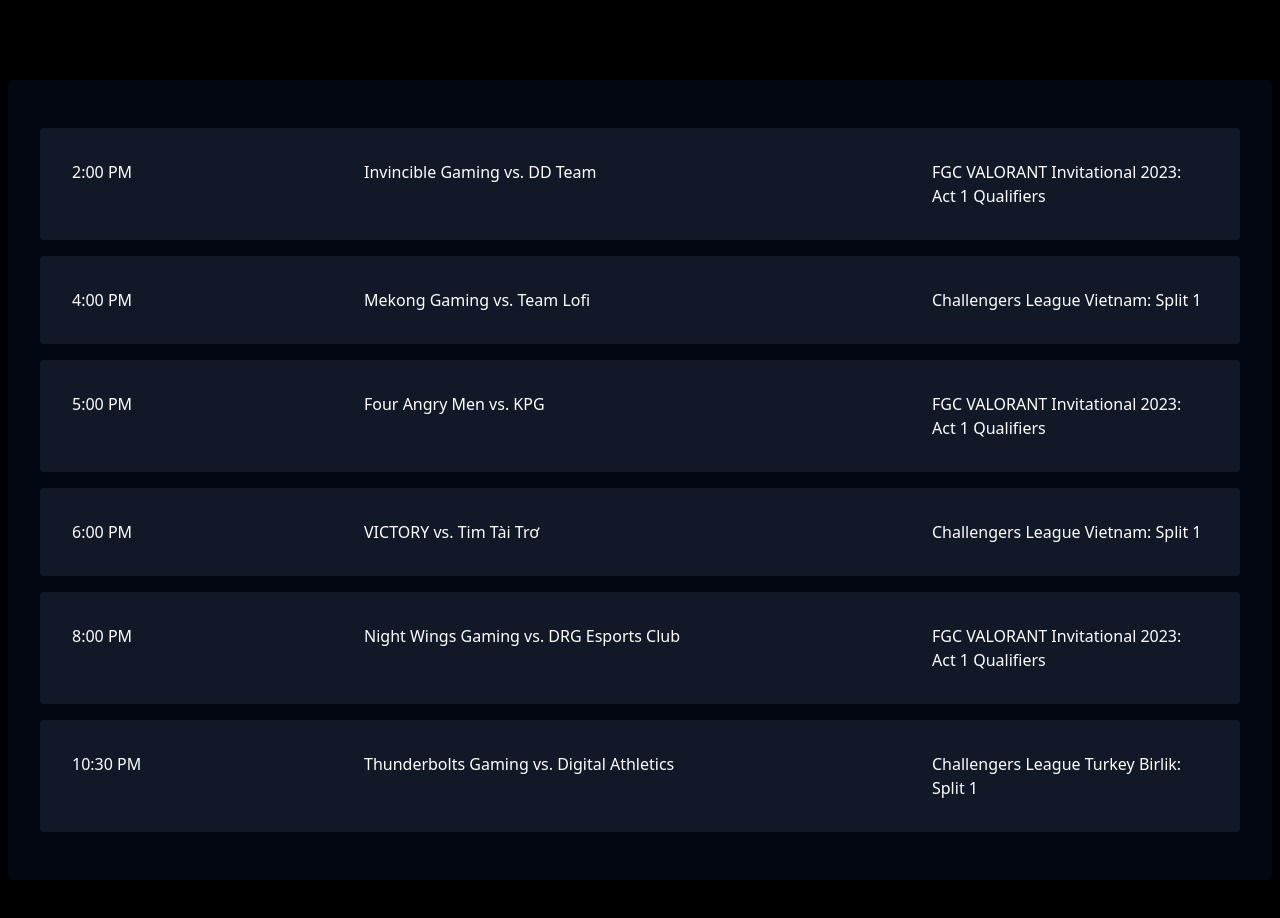
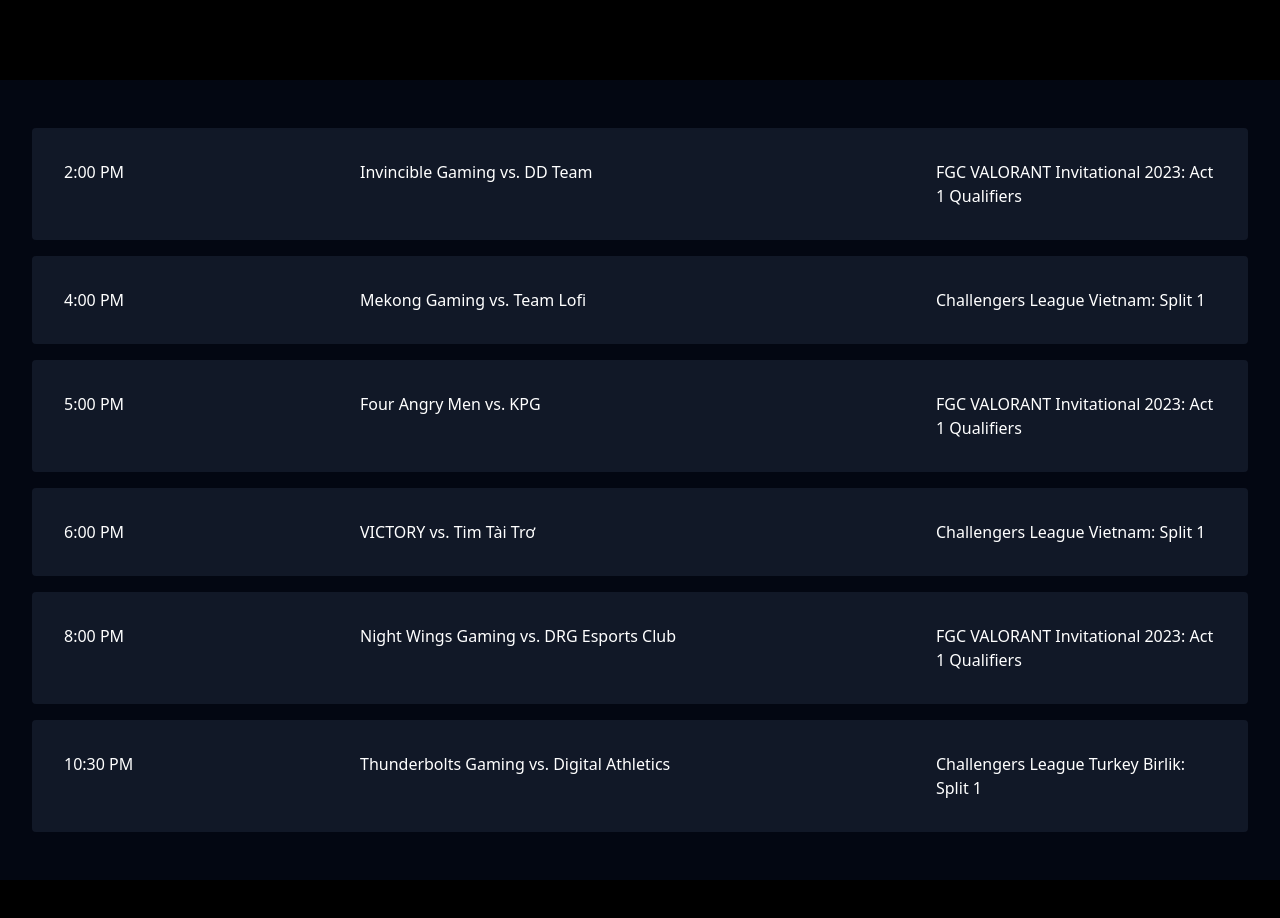
Before and after one commit to erikopinaldo/vlr-pro-tracker, a Next.js app: page / in a window 1280 px wide. Shown: the top 918 px of the page. Built offline with nearby package versions, Linux system fonts and the light colour scheme.

Commit message:
remove margin x and rounded corners

```diff
--- a/src/components/matchTable.js
+++ b/src/components/matchTable.js
@@ -12,7 +12,7 @@
     });
 
     return (
-        <div className='mx-2 my-20 p-8 rounded bg-gray-950'>
+        <div className='my-20 p-8 bg-gray-950'>
             <ul>{rows}</ul>
         </div>
     );
```
